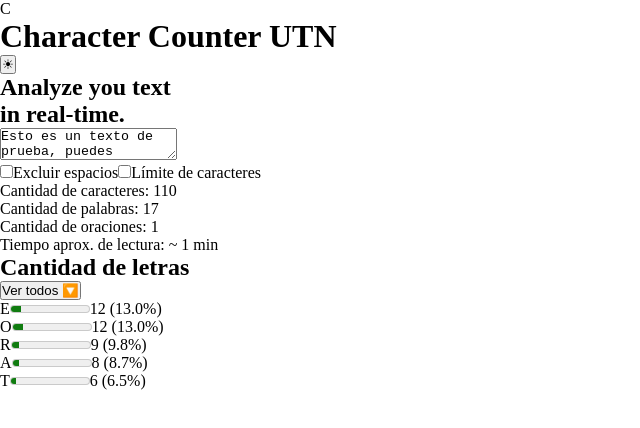
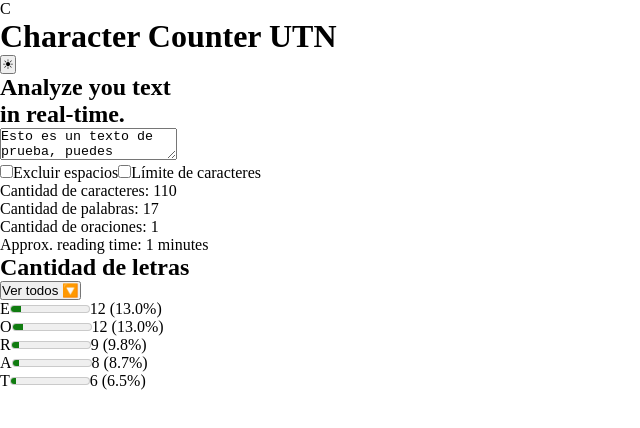
Before and after one commit to SofiaDeAlessandre/character-counter-utn, a React (Vite) app: page / in a window 1280 px wide. Shown: the top 428 px of the page, without its empty margins (0-640 px from the left). Built offline with nearby package versions, Linux system fonts and the light colour scheme.

Commit message:
fix: reading time

```diff
--- a/src/App.jsx
+++ b/src/App.jsx
@@ -22,7 +22,7 @@ const App = () => {
       ? 0
       : text.split(/[.!?]/).filter((sentence) => sentence.trim() !== "").length;
 
-  const readingTime = Math.ceil(words / 200);
+  const readingTime = words === 0 ? 0 : Math.ceil(words / 200);
 
   const handleChangeTextarea = (e) => {
     const value = e.target.value;
@@ -109,7 +109,7 @@ const App = () => {
       <p>Cantidad de caracteres: {characters}</p>
       <p>Cantidad de palabras: {words}</p>
       <p>Cantidad de oraciones: {sentences}</p>
-      <p>Tiempo aprox. de lectura: ~ {readingTime} min</p>
+      <p>Approx. reading time: {readingTime < 1 ? "< 1 minute" : `${readingTime} minutes`}</p>
 
       <section>
         <h2>Cantidad de letras</h2>
```
